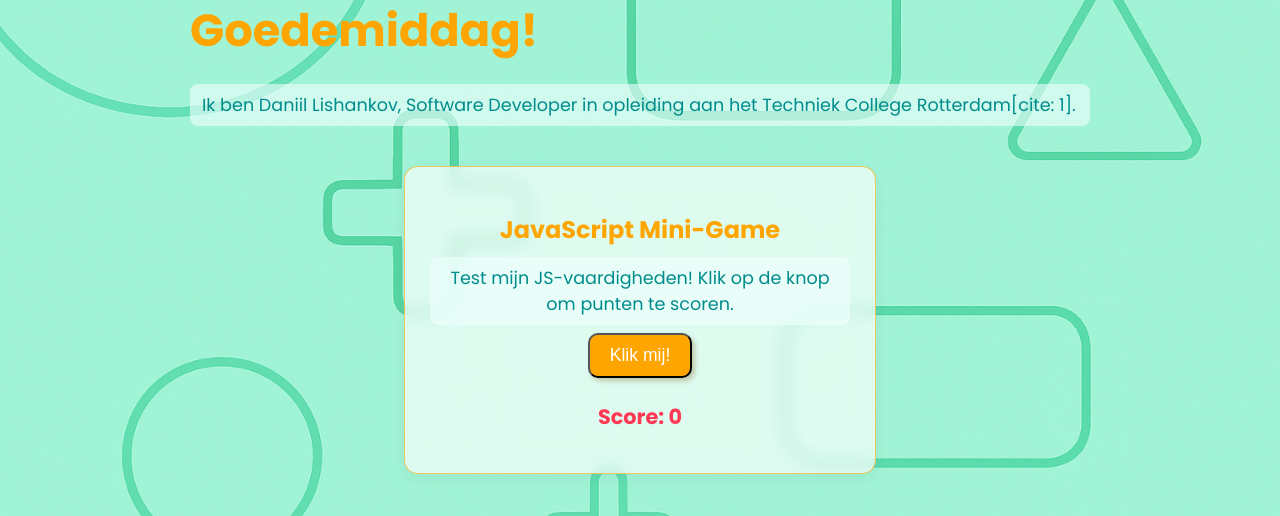
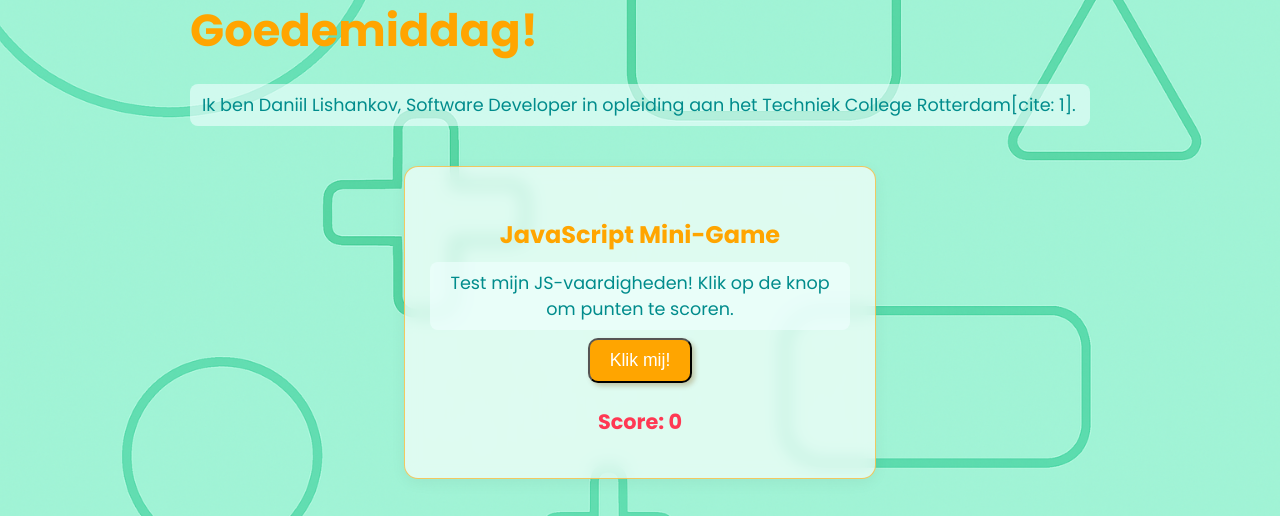
Before and after one commit to daniillishankov-alt/Portfolio-project, a PHP site: page /index.php in a window 1280 px wide. Shown: the part 184-700 px from the top of the page. Run offline with PHP 8.4, Linux system fonts and the light colour scheme.

Commit message:
h2/3 dark theme fix

```diff
--- a/css/style.css
+++ b/css/style.css
@@ -49,6 +49,13 @@ h1 {
     color: orange;
     font-size: 2.8em;
     margin-bottom: 20px;
+}
+
+h2, h3 {
+    color: orange;
+    font-size: 1.8rem;
+    margin-top: 25px;
+    margin-bottom: 10px;
 }
 
 p, li {
@@ -250,7 +257,6 @@ body.dark-theme .dropdown-p {
     backdrop-filter: blur(5px);
 }
 
-/* Переопределение глобальных стилей p внутри карточки проекта */
 .project-card p {
     background-color: transparent !important;
     padding: 0 !important;
```
